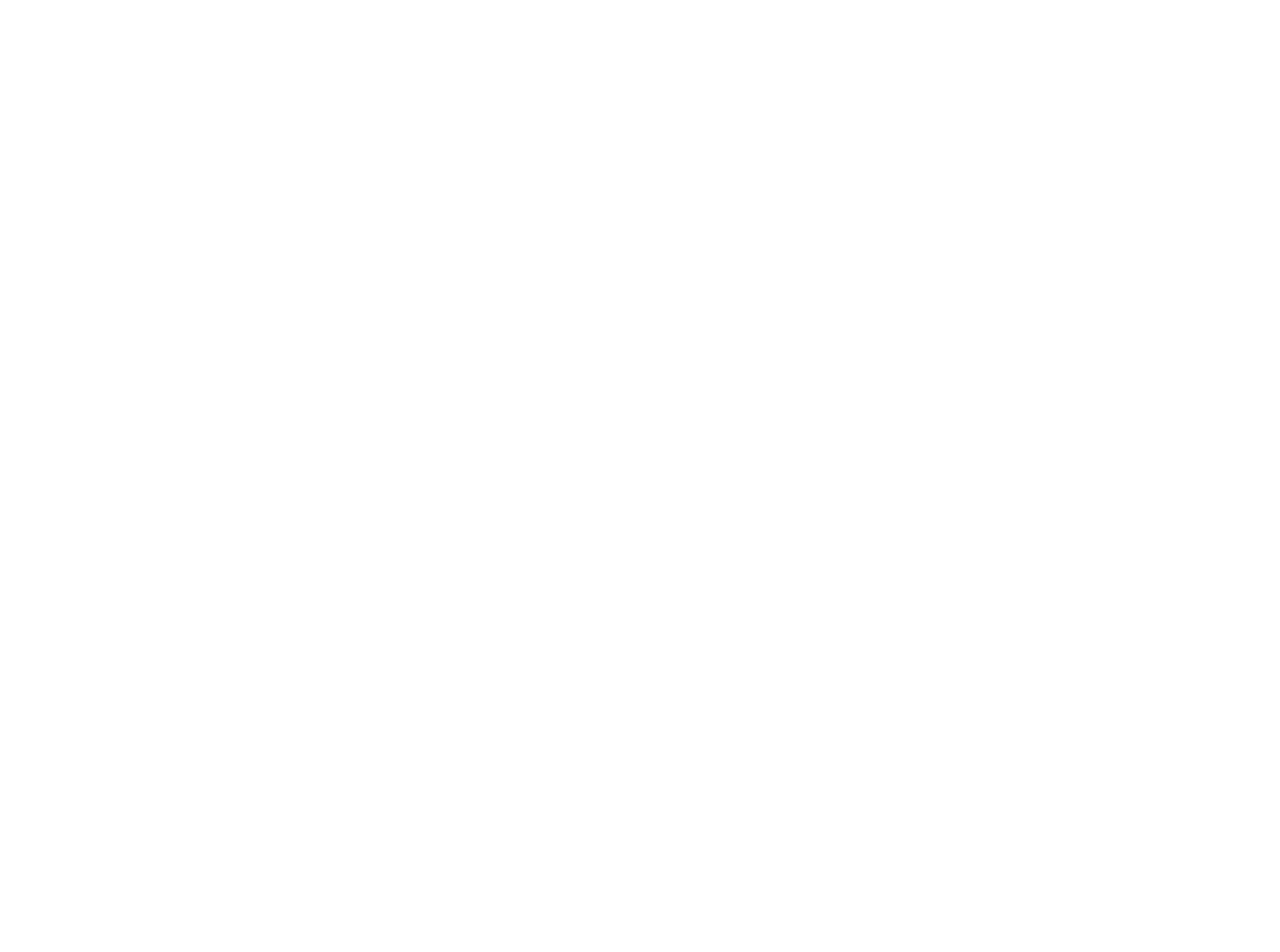
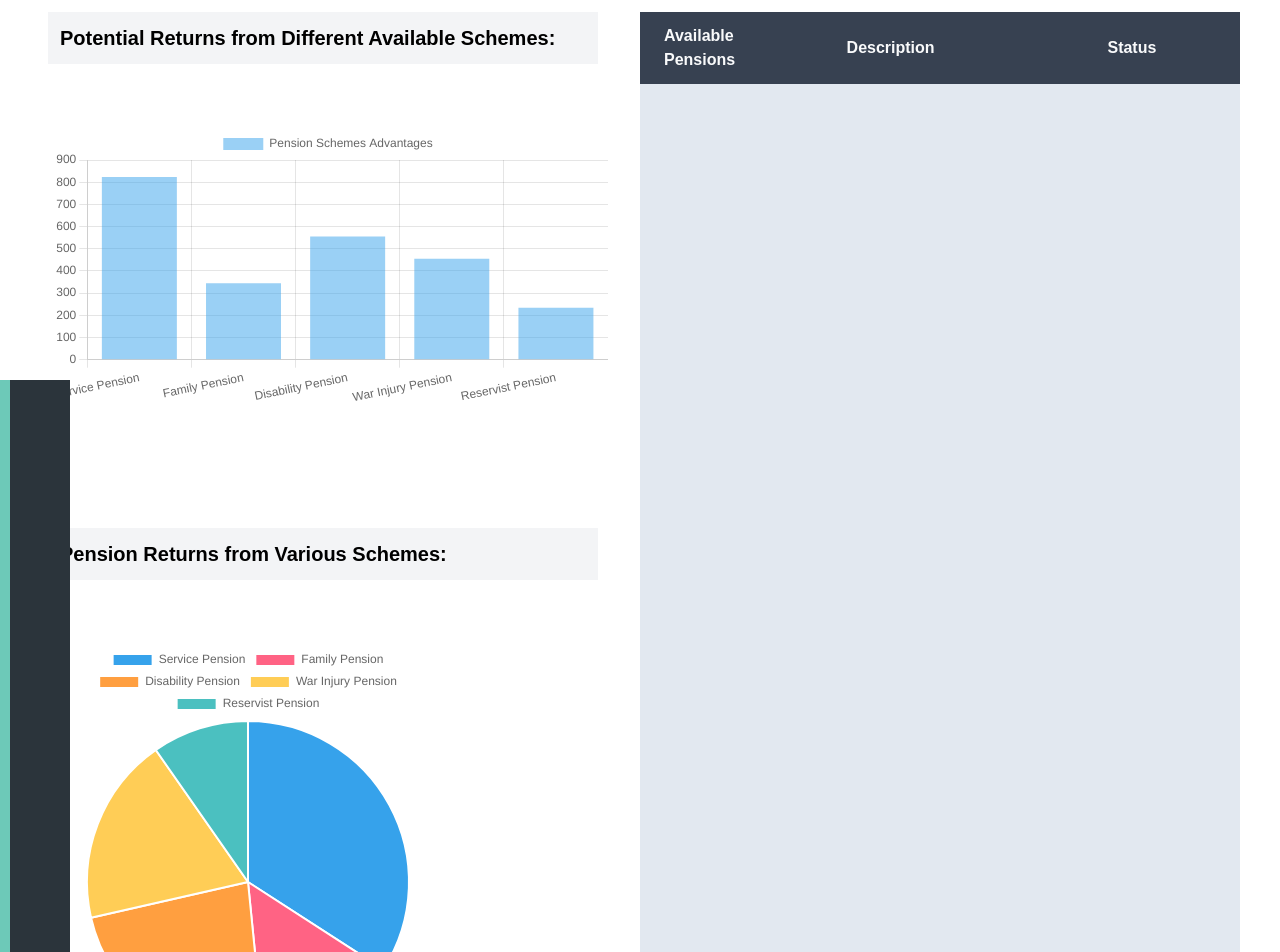
Before and after one commit to HetviSolanki49701/HackNiche, a React (Create React App) app in the folder client/: page /pension in a window 1280 px wide. Before the commit this address had no page. Shown: the part 180-1132 px from the top of the page. Before the commit the page ends 800 px from the top, so only its background shows below. Built offline with nearby package versions, Linux system fonts and the light colour scheme; what tw-elements would draw is missing.

Commit message:
pension page

```diff
--- a/client/package.json
+++ b/client/package.json
@@ -8,7 +8,9 @@
     "@testing-library/react": "^13.4.0",
     "@testing-library/user-event": "^13.5.0",
     "axios": "^1.3.3",
+    "chart.js": "^4.2.0",
     "react": "^18.2.0",
+    "react-chartjs-2": "^5.2.0",
     "react-dom": "^18.2.0",
     "react-iframe": "^1.8.5",
     "react-router-dom": "^6.8.1",
--- a/client/src/App.js
+++ b/client/src/App.js
@@ -9,6 +9,7 @@
 import Sidebar from "./components/Sidebar/Sidebar";
 import Quiz from "./pages/Quiz";
 import Donate from "./pages/Donate";
+import PensionMgmnt from "./pages/PensionMgmnt";
 function App() {
   return (
     <div className="App font-ourfont flex">
@@ -24,6 +25,7 @@
           <Route path="/jobs" element={<Jobs />} />
           <Route path="/quiz" element={<Quiz />} />
           <Route path="/donate" element={<Donate />} />
+          <Route path="/pension" element={<PensionMgmnt />} />
         </Routes>
       </Router>
     </div>
--- /dev/null
+++ b/client/src/components/Pension/BarChart.js
@@ -0,0 +1,9 @@
+import React from 'react'
+import {Bar} from 'react-chartjs-2'
+import { Chart as ChartJS } from 'chart.js/auto'
+
+function BarChart({chartData}){
+  return <Bar data = {chartData}/>
+}
+
+export default BarChart
--- /dev/null
+++ b/client/src/components/Pension/Data.js
@@ -0,0 +1,32 @@
+export const UserData = [
+    {
+        id:1,
+        month:"Service Pension",
+        userGain: 80000,
+        userLost: 823,
+    },
+    {
+        id:2,
+        month:"Family Pension",
+        userGain: 45677,
+        userLost: 345,
+    },
+    {
+        id:3,
+        month:"Disability Pension",
+        userGain: 78888,
+        userLost: 555,
+    },
+    {
+        id:4,
+        month:"War Injury Pension",
+        userGain: 9000,
+        userLost: 455,
+    },
+    {
+        id:5,
+        month:"Reservist Pension",
+        userGain: 4300,
+        userLost: 234,
+    },
+]
--- /dev/null
+++ b/client/src/components/Pension/PensionItem.js
@@ -0,0 +1,47 @@
+import React from 'react'
+import { useNavigate } from "react-router-dom";
+
+const PensionItem = (props) => {
+
+    const navigate = useNavigate()
+
+    const handleClick= ()=>{
+        // localStorage.setItem('id', props.id)
+        // navigate ('/expandeddoubtexpert')
+    }
+
+    let value = ""
+    if(props.solved){
+      value = "Applied"
+    }else{
+      value = "Apply Now"
+    }
+    let style=""
+
+    if(props.solved){
+      style = "text-center bg-green-600 text-ourblack rounded-full font-medium p-2"
+    }else{
+      style = "text-center bg-ourorange text-ourblack rounded-full font-medium p-2"
+    }
+
+  return (
+    <tr class="bg-ourgray text-ourdblue border-t-4 border-white ">
+                <td class="text-lg font-semibold m-2 truncate p-2 w-[65%] text-ourdblue">
+                    {props.scheme}
+                </td>
+                <td class="py-4 px-6 text-ourdblue">
+                    {props.desc}
+                </td>
+                <td class="py-4 px-6 text-ourdblue">
+                  <div className={style}>
+                    {value}
+                  </div>
+                </td>
+                <td class="py-4 px-6">
+                    <button className="text-md m-2 p-2 justify-self-end bg-ourblue text-sm text-white rounded-full font-medium" onClick={handleClick}>{props.apply}</button>
+                </td>
+            </tr>
+  )
+}
+
+export default PensionItem
--- /dev/null
+++ b/client/src/components/Pension/PieChart.js
@@ -0,0 +1,10 @@
+import React from 'react'
+import {Pie} from 'react-chartjs-2'
+import { Chart as ChartJS } from 'chart.js/auto'
+
+function PieChart({chartData}){
+
+  return <Pie data = {chartData}/>
+}
+
+export default PieChart
--- /dev/null
+++ b/client/src/pages/PensionMgmnt.js
@@ -0,0 +1,82 @@
+import React, { useState } from "react";
+import BarChart from "../components/Pension/BarChart";
+import { UserData } from "../components/Pension/Data";
+import PieChart from "../components/Pension/PieChart";
+import PensionItem from "../components/Pension/PensionItem";
+import Chart from "chart.js/auto";
+
+const PensionMgmnt = () => {
+  const [pensions, setPensions] = useState([])
+  const [userData, setUserData] = useState({
+    labels: UserData.map((data) => data.month),
+    datasets: [
+      {
+        label: "Pension Schemes Advantages",
+        data: UserData.map((data) => data.userLost),
+      },
+    ],
+  });
+
+  return (
+    // <div className="font-bold text-xl">
+    <div className="min-h-screen w-screen font-bold text-xl">
+      <div className="w-[70px] min-h-screen bg-[#2b343b] absolute top-[35rem] left-0"></div>
+      <div className="w-[10px] min-h-screen bg-[#6dc9b8] absolute top-[35rem] left-15"></div>
+      <div className="p-10 bg-[#2b343b] text-white text-5xl pl-16 font-bold">
+        Pension Management
+      </div>
+      <div className="flex">
+        <div className="flex-col w-1/2">
+          <div className="flex flex-col justify-center ml-12">
+            <div className="content-center">
+              <p className="bg-gray-100 p-3 my-16 w-[550px]">
+                Potential Returns from Different Available Schemes:
+              </p>
+            </div>
+            <div className="w-[35rem] h-[25rem]">
+              <BarChart chartData={userData} />
+            </div>
+          </div>
+          <div className="flex flex-col justify-center ml-12">
+            <div className="content-center">
+              <p className="bg-gray-100 p-3 mb-16 w-[550px]">
+                Pension Returns from Various Schemes:
+              </p>
+            </div>
+            <div className="w-[50rem] h-[25rem]">
+              <PieChart chartData={userData} />
+            </div>
+          </div>
+        </div>
+        <div className="mr-10 bg-slate-200 w-full mt-16 h-[120vh]">
+        <table class="w-full text-sm text-left  text-gray-400 table-fixed">
+            <thead class="text-base bg-gray-700 text-gray-50 font-extralight">
+              <tr>
+                  <th scope="col" class="py-3 px-6 w-[35%] text-left">
+                      Available Pensions
+                  </th>
+                  <th scope="col" class="py-3 px-6 w-[50%]">
+                      Description
+                  </th>
+                  <th scope="col" class="py-3 px-6 w-[20%]">
+                      Status
+                  </th>
+                  <th scope="col" class="py-3 px-6 w-[10%]">
+
+                  </th>
+              </tr>
+          </thead>
+          <tbody>
+          {pensions.map((pension) => {
+              return ( <PensionItem key={pension._id} scheme = {pension.scheme} desc = {pension.desc} apply = {pension.apply} />);
+            })}
+          </tbody>
+        </table>
+        </div>
+      </div>
+    </div>
+    // </div>
+  );
+};
+
+export default PensionMgmnt;
--- a/client/src/pages/Quiz.js
+++ b/client/src/pages/Quiz.js
@@ -34,7 +34,7 @@
         <div className="text-xl font-normal text-slate-400 my-3 mb-8">
           Please note, all fields are required.
         </div>
-        <div className="my-10">
+        <div className="my-16">
           <div className="text-2xl text-slate-700">
             1. Little interest or pleasure in doing things
           </div>
@@ -53,7 +53,7 @@
             </button>
           </div>
         </div>
-        <div className="my-10">
+        <div className="my-16">
           <div className="text-2xl text-slate-700">
             2. Feeling down, depressed, or hopeless
           </div>
@@ -72,7 +72,7 @@
             </button>
           </div>
         </div>
-        <div className="my-10">
+        <div className="my-16">
           <div className="text-2xl text-slate-700">
             3. Trouble falling or staying asleep, or sleeping too much
           </div>
@@ -91,7 +91,7 @@
             </button>
           </div>
         </div>
-        <div className="my-10">
+        <div className="my-16">
           <div className="text-2xl text-slate-700">
             4. Feeling tired or having little energy
           </div>
@@ -110,7 +110,7 @@
             </button>
           </div>
         </div>
-        <div className="my-10">
+        <div className="my-16">
           <div className="text-2xl text-slate-700">
             5. Poor appetite or overeating
           </div>
@@ -129,7 +129,7 @@
             </button>
           </div>
         </div>
-        <div className="my-10">
+        <div className="my-16">
           <div className="text-2xl text-slate-700">
             6. Feeling bad about yourself - or that you are a failure or have
             let yourself or your family down
@@ -149,7 +149,7 @@
             </button>
           </div>
         </div>
-        <div className="my-10">
+        <div className="my-16">
           <div className="text-2xl text-slate-700">
             7. Trouble concentrating on things, such as reading the newspaper or
             watching television
@@ -169,7 +169,7 @@
             </button>
           </div>
         </div>
-        <div className="my-10">
+        <div className="my-16">
           <div className="text-2xl text-slate-700">
             8. Moving or speaking so slowly that other people could have noticed
           </div>
@@ -188,7 +188,7 @@
             </button>
           </div>
         </div>
-        <div className="my-10">
+        <div className="my-16">
           <div className="text-2xl text-slate-700">
             Lastly, tell us something more about how you have been feeling in
             your own words.
--- a/client/src/pages/Schemes.js
+++ b/client/src/pages/Schemes.js
@@ -2,7 +2,7 @@
 import CardHover from '../components/CardHover/CardHover'
 import ppf from '../assets/ppf.png'
 import atal from '../assets/atal.svg'
-import nsc from '../assets/nsc.webp'
+// import nsc from '../assets/nsc.webp'
 const Schemes = () => {
   return (
     <div className='w-full bg-[url("assets/blobBg.svg")] bg-no-repeat bg-cover min-h-screen h-full'>
```
Also changed, not shown: 1 other file (tests, documents, lock files or other folders).
